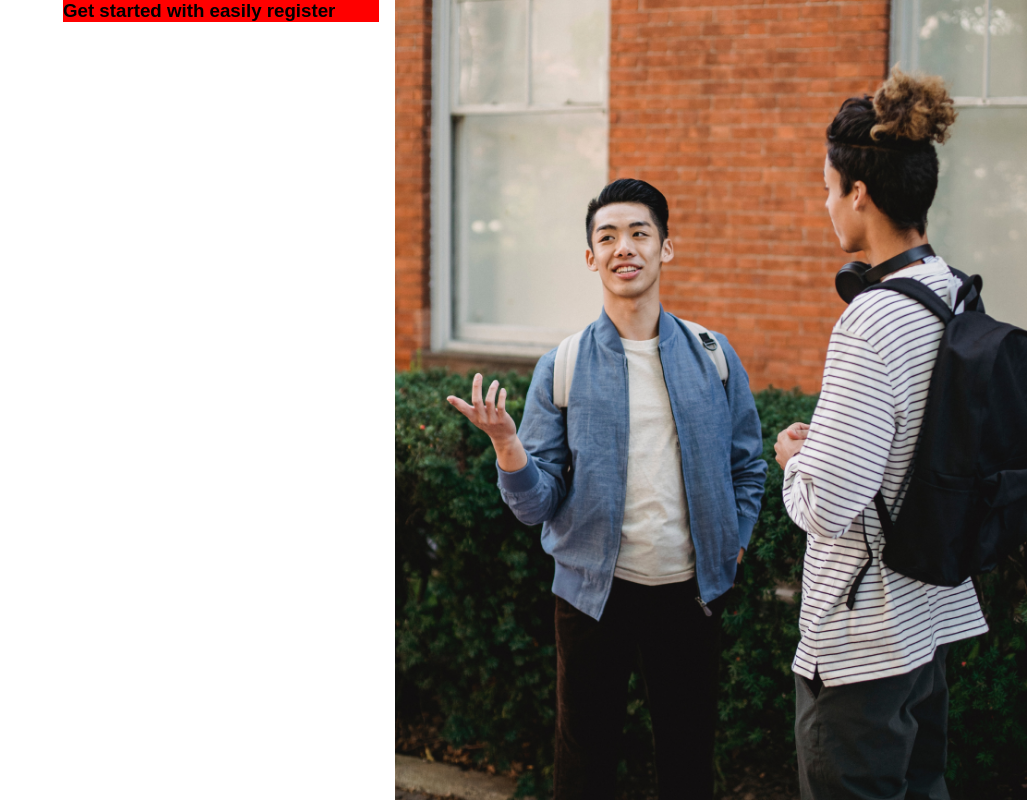
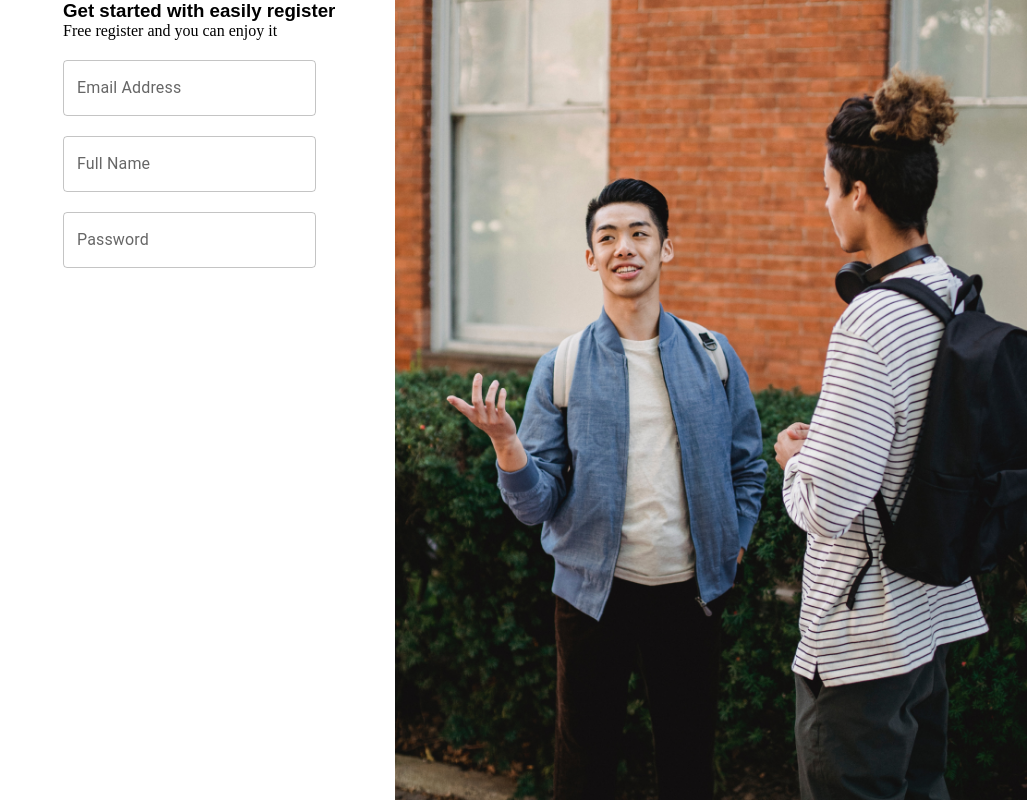
Before and after one commit to mdrifat59/chat-application, a React app: page / in a window 1280 px wide. Shown: the whole page, without its empty margins (253-1280 px from the left). Built offline with nearby package versions, Linux system fonts and the light colour scheme; the HTML template or start-up script is replaced by a standard one.

Commit message:
registration input field done

```diff
--- a/src/index.css
+++ b/src/index.css
@@ -13,5 +13,10 @@
 .regcontainer{
     margin-left: auto;
     width: 50%;
-    background:  red;
 }
+.reginput{
+    margin-top: 20px;
+}
+.reginput .MuiTextField-root{
+    width: 80%;
+}
--- a/src/pages/Registration.jsx
+++ b/src/pages/Registration.jsx
@@ -1,5 +1,5 @@
 import React from 'react'
-import { Grid } from '@mui/material'
+import { Grid,TextField } from '@mui/material'
 import registrationimg from '../assets/registrationimg.png'
 import Headingforreglog from '../components/Headingforreglog'
 
@@ -9,6 +9,16 @@ const Registration = () => {
   <Grid item xs={6}>
     <div className='regcontainer'>
       <Headingforreglog className="headingreglog" title="Get started with easily register"/>
+      <p>Free register and you can enjoy it</p>
+      <div className='reginput'>
+      <TextField id="outlined-basic" label="Email Address" variant="outlined" />
+      </div>
+      <div className='reginput'>
+      <TextField id="outlined-basic" label="Full Name" variant="outlined" />
+      </div>
+      <div className='reginput'>
+      <TextField id="outlined-basic" label="Password" variant="outlined" />
+      </div>
     </div>
   </Grid>
   <Grid item xs={6}>
```
